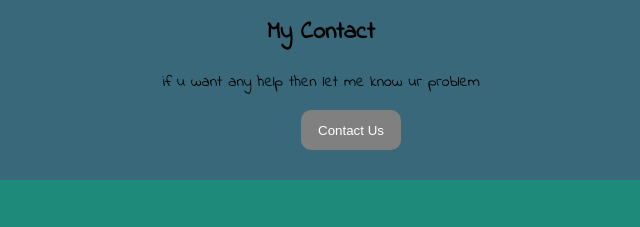
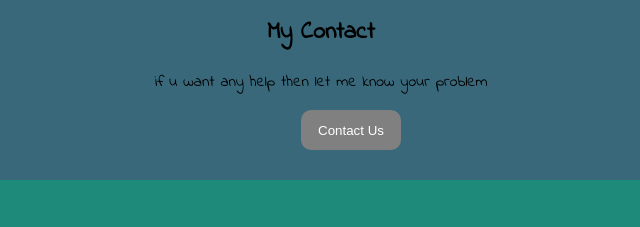
Before and after one commit to Arif432/portfolios, a plain HTML site: page index.html in a window 1280 px wide. Shown: the part 1707-1934 px from the top of the page, 319-959 px from the left. Drawn offline with Linux system fonts and the light colour scheme.

Commit message:
Update index.html

```diff
--- a/index.html
+++ b/index.html
@@ -39,7 +39,7 @@
 	<div class="bottom">
 		<h1 class="center"> Contact Us</h1>
 		<h2>My Contact</h2>
-		<p>if u want any help then let me know ur problem</p>
+		<p>if u want any help then let me know your problem</p>
 		<a href="mailto:nawazarif147@gmail.com"><button>Contact Us</button></a>
 	</div>
 	<div class="footer">
```
